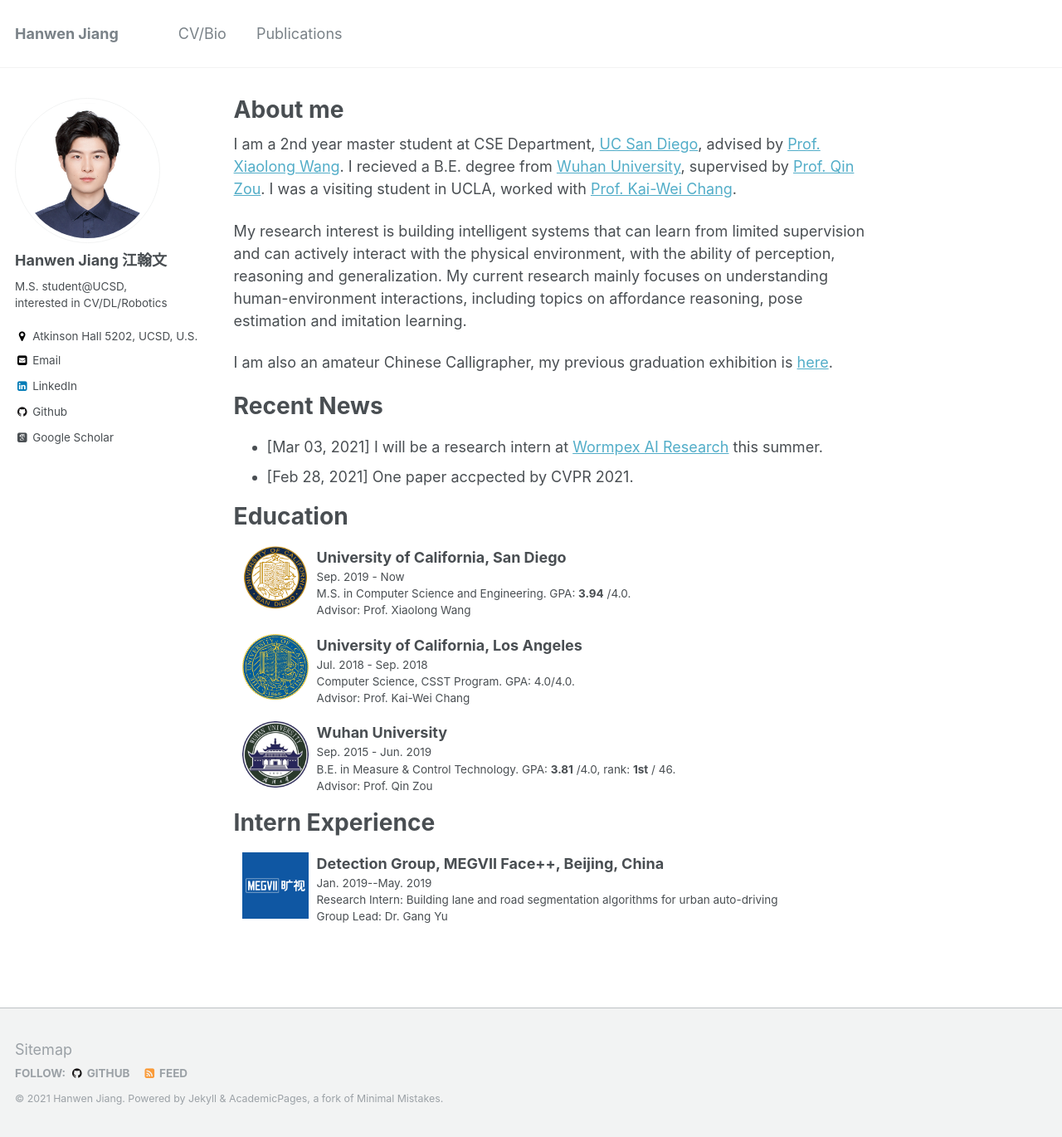
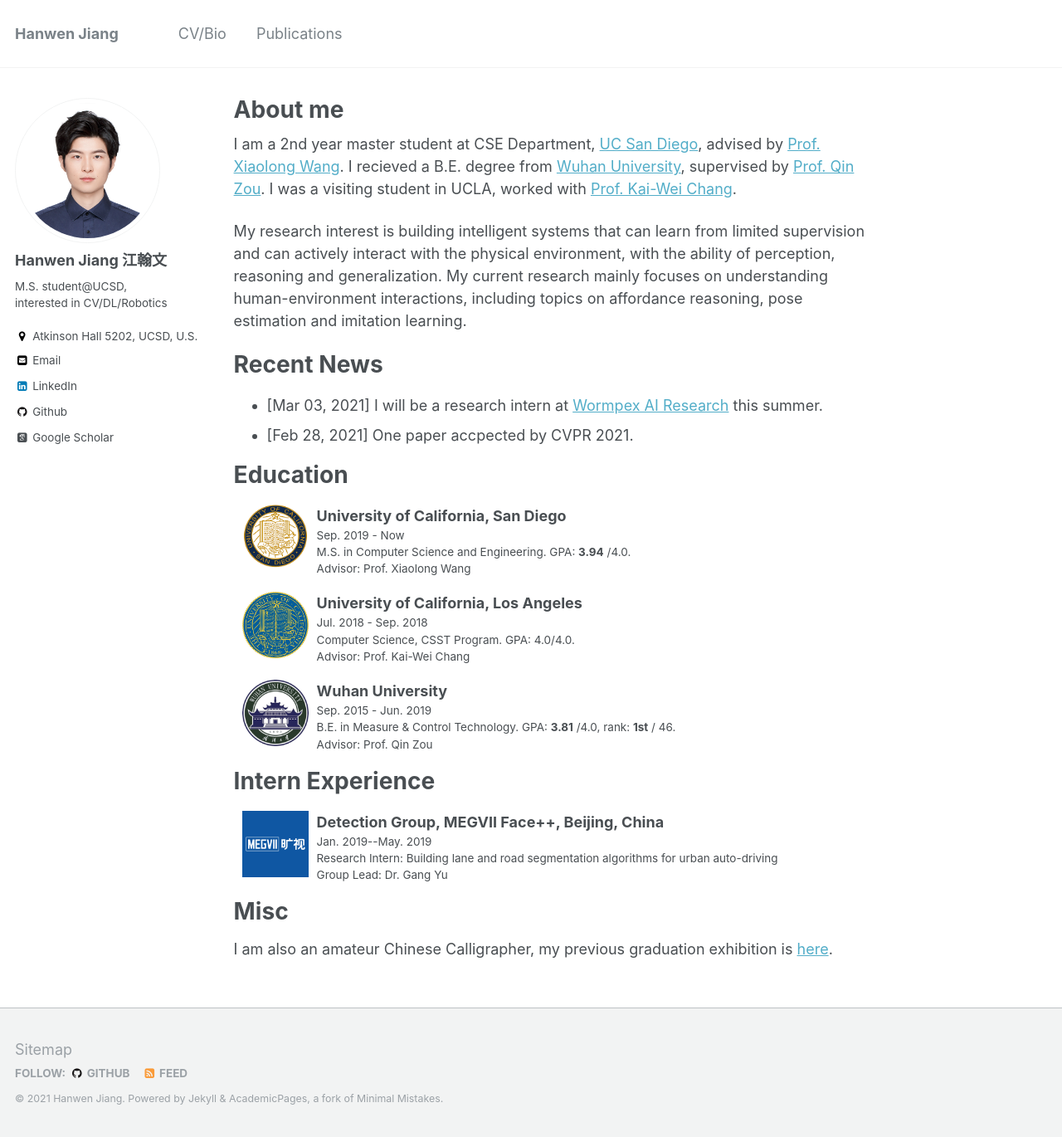
Before and after one commit to hwjiang1510/hwjiang1510.github.io, a Jekyll site: the page built from _pages/about.md, in a window 1280 px wide and 1370 px high. Shown: the whole window at 83% size. Built offline with Jekyll 4.4.1, drawn with Linux system fonts in a browser that asks for light colours; some web fonts are replaced.

Commit message:
change name

```diff
--- a/_config.yml
+++ b/_config.yml
@@ -11,7 +11,7 @@ title                    : "Hanwen Jiang"
 title_separator          : "-"
 name                     : &name "Hanwen Jiang"
 description              : &description "M.S. in CSE @ UCSD"
-url                      : https://hwjiang1510.github.io # the base hostname & protocol for your site e.g. "https://mmistakes.github.io"
+url                      : https://hwjiang1510.github.io
 baseurl                  : "" # the subpath of your site, e.g. "/blog"
 repository               : "hwjiang1510/hwjiang1510.github.io"
 teaser                   :  # filename of teaser fallback teaser image placed in /images/, .e.g. "500x300.png"
@@ -83,7 +83,7 @@ author:
   name             : "Hanwen Jiang    江翰文"
   avatar           : "bio-photo-0.jpg"
   bio              : "M.S. student@UCSD, interested in CV/DL/Robotics"
-  cv               : "https://hwjiang1510.github.io/files/CV_hw.pdf"
+  cv               : "./files/CV_hw.pdf"
   location         : "Atkinson Hall 5202, UCSD, U.S."
   employer         :
   googlescholar    : "https://scholar.google.com/citations?user=HJHSuxUAAAAJ&hl=zh-CN&authuser=1"
--- a/_pages/about.md
+++ b/_pages/about.md
@@ -13,19 +13,20 @@ I recieved a B.E. degree from [Wuhan University](http://en.whu.edu.cn/), supervi
 My research interest is building intelligent systems that can learn from limited supervision and can actively interact with the physical environment, with the ability of perception, reasoning and generalization.
 My current research mainly focuses on understanding human-environment interactions, including topics on affordance reasoning, pose estimation and imitation learning.
 
-I am also an amateur Chinese Calligrapher, my previous graduation exhibition is [here](https://mp.weixin.qq.com/s/7ERydW3i3iGsVcMOR13nzQ).
-
 # Recent News
 * [Mar 03, 2021] I will be a research intern at [Wormpex AI Research](https://research.wormpex.com/) this summer.
 * [Feb 28, 2021] One paper accpected by CVPR 2021.
 
 # Education
-<dl><dt><img align="left" width="80" height="80" hspace="10" src="https://hwjiang1510.github.io/images/UCSD.png"/></dt><dt>University of California, San Diego</dt><dd>Sep. 2019 - Now</dd><dd>M.S. in Computer Science and Engineering. GPA: <strong>3.94</strong> /4.0.</dd><dd>Advisor: Prof. Xiaolong Wang</dd></dl>
+<dl><dt><img align="left" width="80" height="80" hspace="10" src="./images/UCSD.png"/></dt><dt>University of California, San Diego</dt><dd>Sep. 2019 - Now</dd><dd>M.S. in Computer Science and Engineering. GPA: <strong>3.94</strong> /4.0.</dd><dd>Advisor: Prof. Xiaolong Wang</dd></dl>
 
-<dl><dt><img align="left" width="80" height="80" hspace="10" src="https://hwjiang1510.github.io/images/UCLA.jpg"/></dt><dt>University of California, Los Angeles</dt><dd>Jul. 2018 - Sep. 2018</dd><dd>Computer Science, CSST Program. GPA: 4.0/4.0.</dd><dd>Advisor: Prof. Kai-Wei Chang</dd></dl>
+<dl><dt><img align="left" width="80" height="80" hspace="10" src="./images/UCLA.jpg"/></dt><dt>University of California, Los Angeles</dt><dd>Jul. 2018 - Sep. 2018</dd><dd>Computer Science, CSST Program. GPA: 4.0/4.0.</dd><dd>Advisor: Prof. Kai-Wei Chang</dd></dl>
 
-<dl><dt><img align="left" width="80" height="80" hspace="10" src="https://hwjiang1510.github.io/images/whu.png"/></dt><dt>Wuhan University</dt><dd>Sep. 2015 - Jun. 2019</dd><dd>B.E. in Measure & Control Technology. GPA: <strong>3.81</strong> /4.0, rank: <strong>1st</strong> / 46.</dd><dd>Advisor: Prof. Qin Zou</dd></dl>
+<dl><dt><img align="left" width="80" height="80" hspace="10" src="./images/whu.png"/></dt><dt>Wuhan University</dt><dd>Sep. 2015 - Jun. 2019</dd><dd>B.E. in Measure & Control Technology. GPA: <strong>3.81</strong> /4.0, rank: <strong>1st</strong> / 46.</dd><dd>Advisor: Prof. Qin Zou</dd></dl>
 
 
 # Intern Experience
-<dl><dt><img align="left" width="80" height="80" hspace="10" src="https://hwjiang1510.github.io/images/megvii.jpg"/></dt><dt>Detection Group, MEGVII Face++, Beijing, China</dt><dd>Jan. 2019--May. 2019</dd><dd>Research Intern: Building lane and road segmentation algorithms for urban auto-driving</dd><dd>Group Lead: Dr. Gang Yu</dd></dl>
+<dl><dt><img align="left" width="80" height="80" hspace="10" src="./images/megvii.jpg"/></dt><dt>Detection Group, MEGVII Face++, Beijing, China</dt><dd>Jan. 2019--May. 2019</dd><dd>Research Intern: Building lane and road segmentation algorithms for urban auto-driving</dd><dd>Group Lead: Dr. Gang Yu</dd></dl>
+
+# Misc
+I am also an amateur Chinese Calligrapher, my previous graduation exhibition is [here](https://mp.weixin.qq.com/s/7ERydW3i3iGsVcMOR13nzQ).
```
Also changed, not shown: _pages/cv.md (+1 -1 lines), _pages/publications.md (+3 -3 lines).
